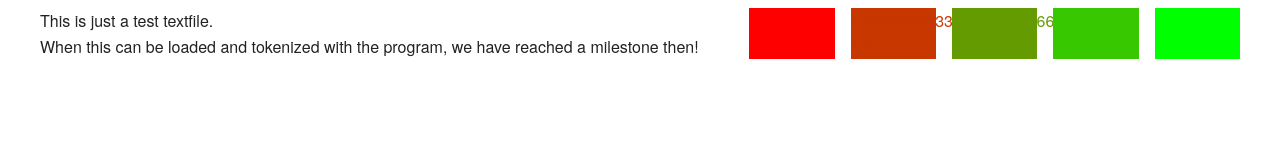
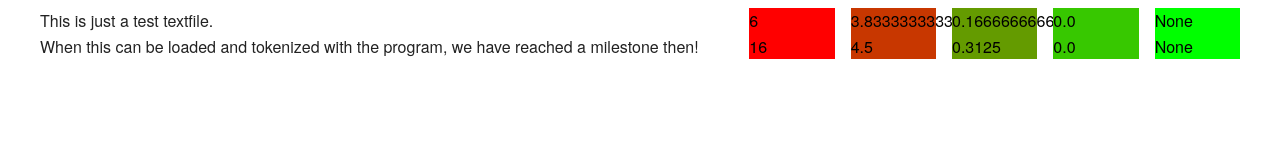
Before and after one commit to Zarnosch/AVaAoMDTV, a plain HTML site: page src/generated_html/index.html in a window 1280 px wide. Drawn offline with Linux system fonts and the light colour scheme.

Commit message:
Show Feature Value

```diff
--- a/src/generated_html/style.css
+++ b/src/generated_html/style.css
@@ -1,10 +1,10 @@
 
-.column.xs-one.feature-1 {background-color: rgb(255, 0, 0); color: rgb(255, 0, 0);}
+.column.xs-one.feature-1 {background-color: rgb(255, 0, 0); color: rgb(0, 0, 0);}
 
-.column.xs-one.feature-2 {background-color: rgb(200, 55, 0); color: rgb(200, 55, 0);}
+.column.xs-one.feature-2 {background-color: rgb(200, 55, 0); color: rgb(0, 0, 0);}
 
-.column.xs-one.feature-3 {background-color: rgb(100, 155, 0); color: rgb(100, 155, 0);}
+.column.xs-one.feature-3 {background-color: rgb(100, 155, 0); color: rgb(0, 0, 0);}
 
-.column.xs-one.feature-4 {background-color: rgb(55, 200, 0); color: rgb(55, 200, 0);}
+.column.xs-one.feature-4 {background-color: rgb(55, 200, 0); color: rgb(0, 0, 0);}
 
-.column.xs-one.feature-5 {background-color: rgb(0, 255, 0); color: rgb(0, 255, 0);}
+.column.xs-one.feature-5 {background-color: rgb(0, 255, 0); color: rgb(0, 0, 0);}
```
Also changed, not shown: 1 other file.
